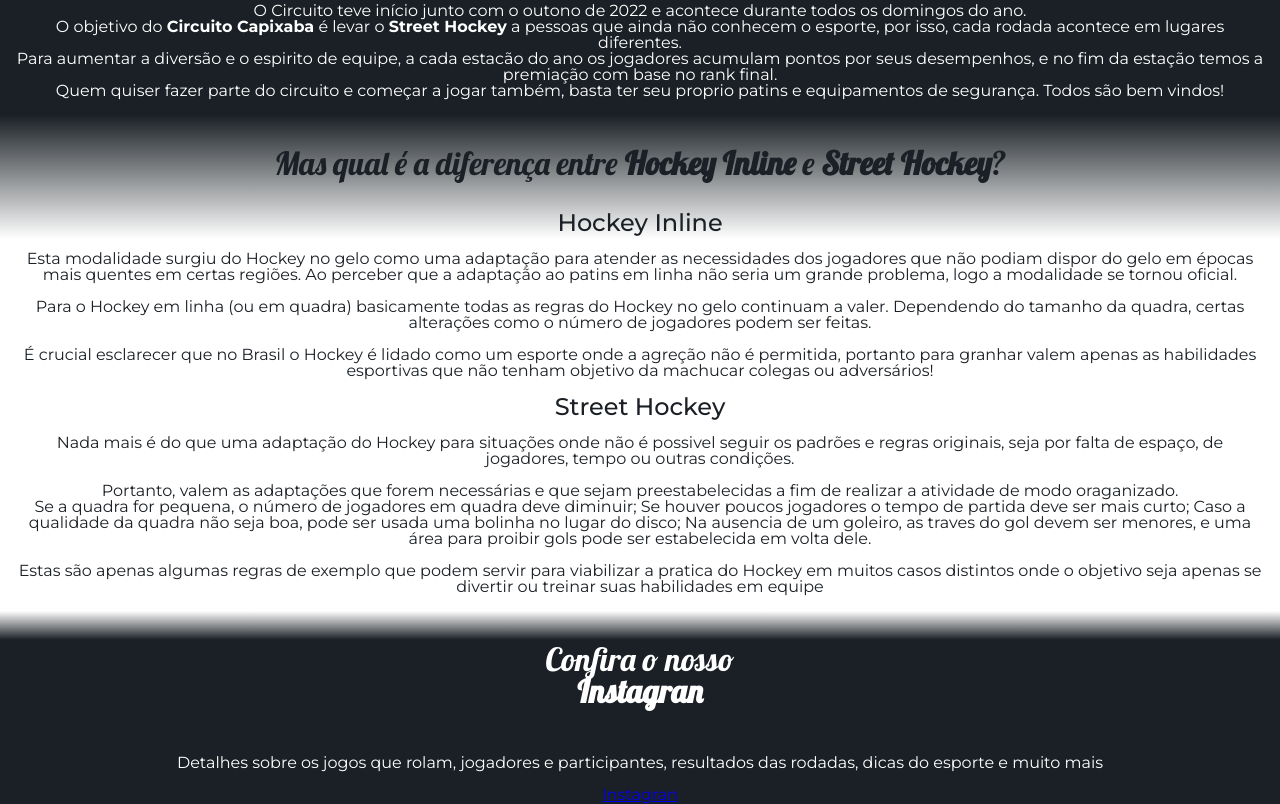
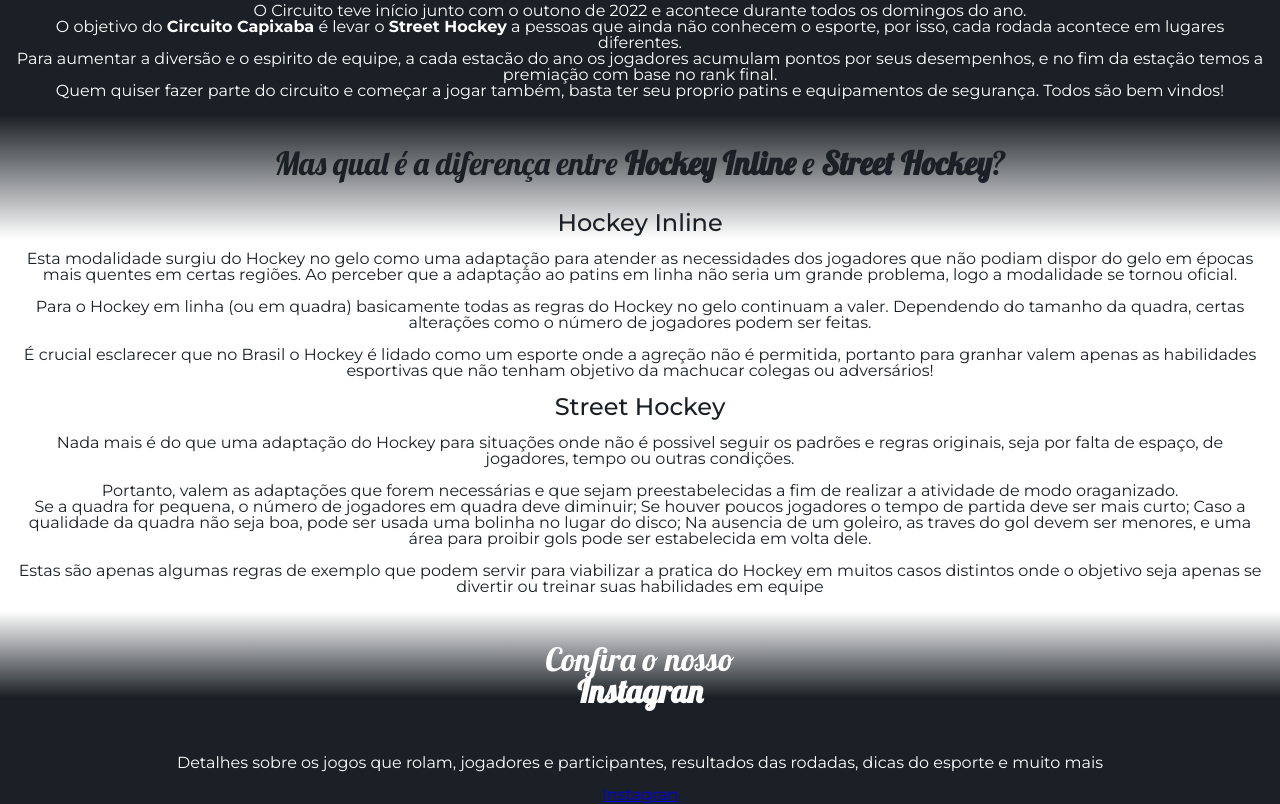
Before and after one commit to Israel-Carneiro/street-hockey-br, a plain HTML site: page assets/HTML/index.html in a window 1280 px wide. Shown: the part 3123-3927 px from the top of the page. Drawn offline with Linux system fonts and the light colour scheme.

Commit message:
Ajustando estilo de contato

```diff
--- a/assets/CSS/style.css
+++ b/assets/CSS/style.css
@@ -157,6 +157,6 @@
     flex-direction: column;
     justify-content: space-around;
     text-align: center;
-    background: linear-gradient(180deg, var(--branco) 0%, var(--cinza-escuro) 15%);
+    background: linear-gradient(180deg, var(--branco) 0%, var(--cinza-escuro) 45%);
     color: var(--branco);
 }
```
